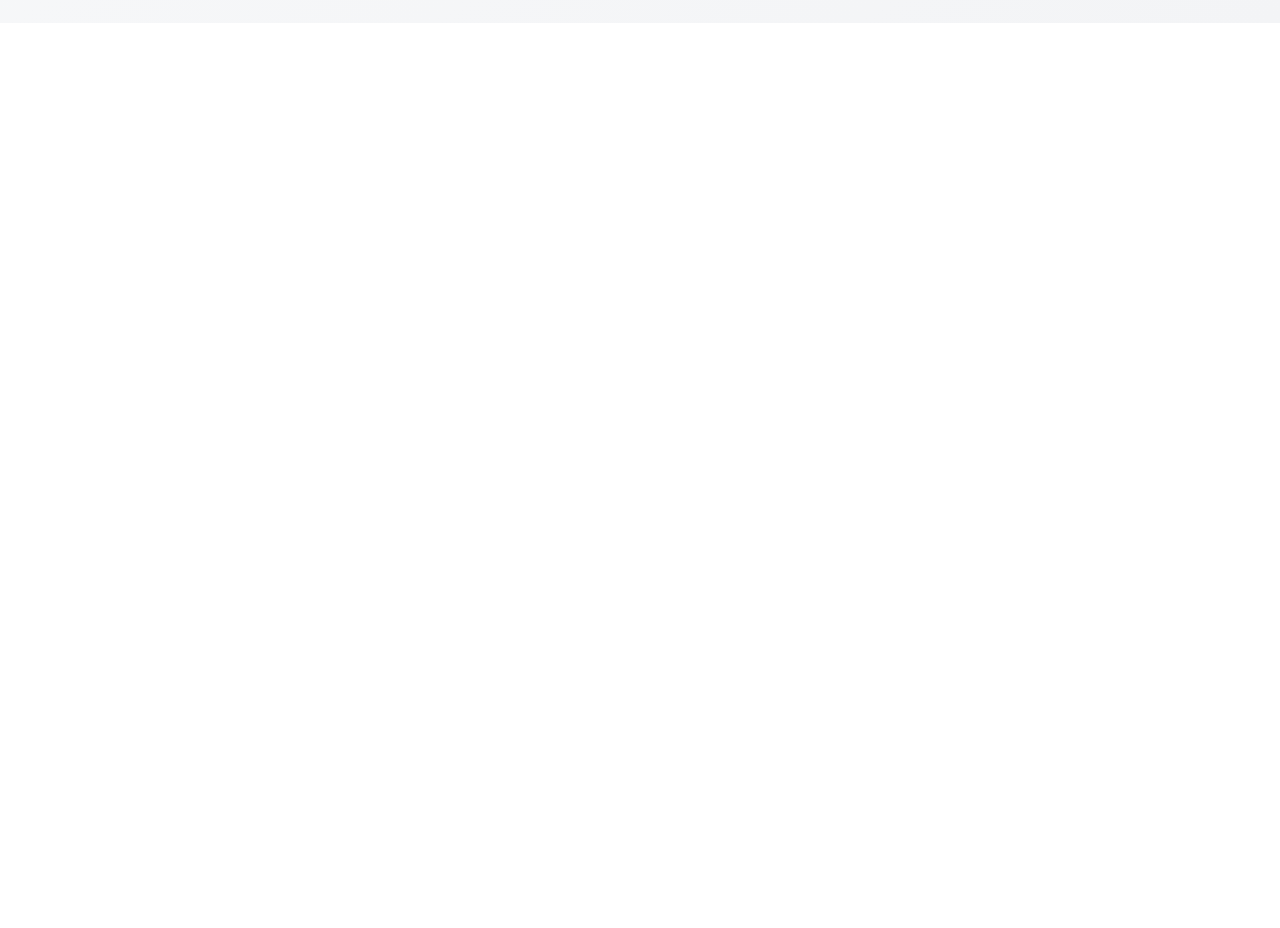
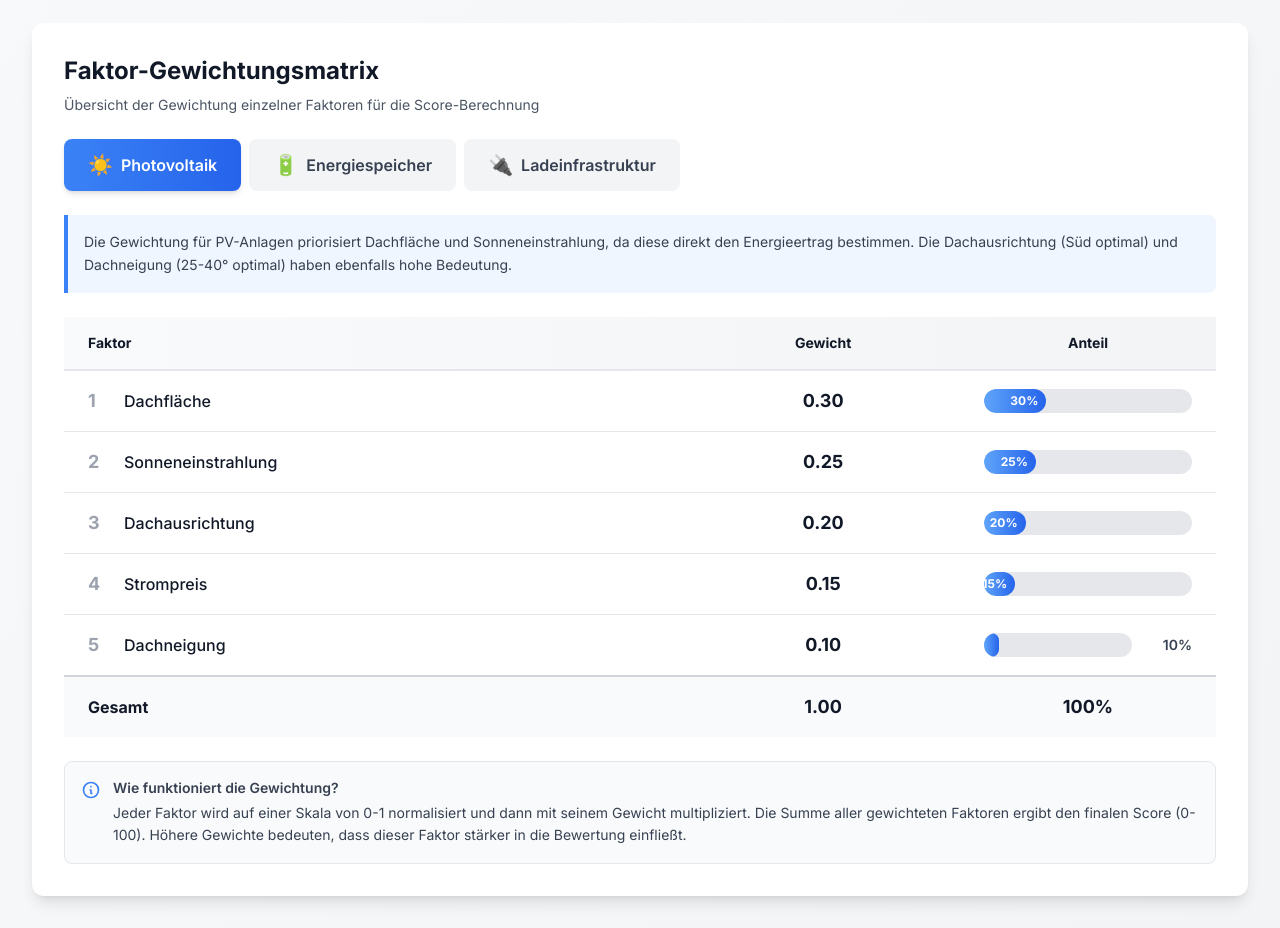
Before and after one commit to lennnytobi/vlt-tool, a Next.js app in the folder frontend/: page / in a window 1280 px wide. Shown: the part 800-1728 px from the top of the page. Before the commit the page ends 823 px from the top, so only its background shows below. Built offline with nearby package versions, Linux system fonts and the light colour scheme; no server answers.

Commit message:
Add factor weights matrix component and fix logo display

```diff
--- a/frontend/app/page.tsx
+++ b/frontend/app/page.tsx
@@ -1,8 +1,10 @@
 'use client';
 
 import { useState } from 'react';
+import Image from 'next/image';
 import ManualInput from '@/components/ManualInput';
 import FileUpload from '@/components/FileUpload';
+import FactorWeightsMatrix from '@/components/FactorWeightsMatrix';
 
 export default function Home() {
   const [activeMode, setActiveMode] = useState<'manual' | 'upload'>('manual');
@@ -24,15 +26,28 @@ export default function Home() {
             </p>
           </div>
           <div className="flex-shrink-0 ml-4">
-            <img
-              src="/vimgrid_logo.jpeg"
-              alt="VIM GRID Logo"
-              className="h-16 w-auto object-contain"
-              onError={(e) => {
-                // Fallback wenn Logo nicht geladen werden kann
-                e.currentTarget.style.display = 'none';
-              }}
-            />
+            <div className="relative h-20 w-auto">
+              <Image
+                src="/vimgrid_logo.jpeg"
+                alt="VIM GRID Logo"
+                width={120}
+                height={80}
+                className="h-20 w-auto object-contain"
+                priority
+                unoptimized
+                onError={(e) => {
+                  // Fallback: Zeige Text wenn Bild nicht geladen werden kann
+                  const target = e.target as HTMLImageElement;
+                  if (target.parentElement) {
+                    target.style.display = 'none';
+                    const fallback = document.createElement('div');
+                    fallback.className = 'text-blue-600 font-bold text-lg';
+                    fallback.textContent = 'VIMGRID';
+                    target.parentElement.appendChild(fallback);
+                  }
+                }}
+              />
+            </div>
           </div>
         </div>
       </div>
@@ -72,6 +87,9 @@ export default function Home() {
         <div className="transition-all duration-300">
           {activeMode === 'manual' ? <ManualInput /> : <FileUpload />}
         </div>
+
+        {/* Factor Weights Matrix */}
+        <FactorWeightsMatrix />
       </div>
     </main>
   );
--- /dev/null
+++ b/frontend/components/FactorWeightsMatrix.tsx
@@ -0,0 +1,202 @@
+'use client';
+
+import { useState } from 'react';
+
+interface FactorWeight {
+  factor: string;
+  label: string;
+  weight: number;
+  weightPercent: number;
+}
+
+interface ProductWeights {
+  product: string;
+  name: string;
+  icon: string;
+  description: string;
+  factors: FactorWeight[];
+}
+
+const PRODUCT_WEIGHTS: ProductWeights[] = [
+  {
+    product: 'pv',
+    name: 'Photovoltaik',
+    icon: '☀️',
+    description: 'Die Gewichtung für PV-Anlagen priorisiert Dachfläche und Sonneneinstrahlung, da diese direkt den Energieertrag bestimmen. Die Dachausrichtung (Süd optimal) und Dachneigung (25-40° optimal) haben ebenfalls hohe Bedeutung.',
+    factors: [
+      { factor: 'roof_area_sqm', label: 'Dachfläche', weight: 0.30, weightPercent: 30 },
+      { factor: 'solar_irradiation', label: 'Sonneneinstrahlung', weight: 0.25, weightPercent: 25 },
+      { factor: 'roof_orientation_degrees', label: 'Dachausrichtung', weight: 0.20, weightPercent: 20 },
+      { factor: 'electricity_price_eur', label: 'Strompreis', weight: 0.15, weightPercent: 15 },
+      { factor: 'roof_tilt_degrees', label: 'Dachneigung', weight: 0.10, weightPercent: 10 },
+    ]
+  },
+  {
+    product: 'storage',
+    name: 'Energiespeicher',
+    icon: '🔋',
+    description: 'Bei Energiespeichern sind vorhandene PV-Leistung und Jahresverbrauch am wichtigsten, da sie den Speicherbedarf bestimmen. Spitzenlast und Netzanschluss sind kritisch für die Dimensionierung.',
+    factors: [
+      { factor: 'existing_pv_kwp', label: 'Vorhandene PV-Leistung', weight: 0.25, weightPercent: 25 },
+      { factor: 'annual_consumption_kwh', label: 'Jährlicher Stromverbrauch', weight: 0.25, weightPercent: 25 },
+      { factor: 'peak_load_kw', label: 'Spitzenlast', weight: 0.20, weightPercent: 20 },
+      { factor: 'grid_connection_kw', label: 'Netzanschlussleistung', weight: 0.15, weightPercent: 15 },
+      { factor: 'electricity_price_eur', label: 'Strompreis', weight: 0.15, weightPercent: 15 },
+    ]
+  },
+  {
+    product: 'charging',
+    name: 'Ladeinfrastruktur',
+    icon: '🔌',
+    description: 'Für Ladeinfrastruktur sind Parkplätze und Verkehrsaufkommen entscheidend, da sie das Potenzial für Nutzung bestimmen. Die E-Auto-Dichte zeigt die aktuelle Nachfrage.',
+    factors: [
+      { factor: 'parking_spaces', label: 'Anzahl Parkplätze', weight: 0.30, weightPercent: 30 },
+      { factor: 'daily_traffic_volume', label: 'Tägliches Verkehrsaufkommen', weight: 0.25, weightPercent: 25 },
+      { factor: 'avg_parking_duration_min', label: 'Durchschnittliche Parkdauer', weight: 0.15, weightPercent: 15 },
+      { factor: 'grid_connection_kw', label: 'Netzanschlussleistung', weight: 0.15, weightPercent: 15 },
+      { factor: 'ev_density_percent', label: 'E-Auto-Dichte', weight: 0.15, weightPercent: 15 },
+    ]
+  }
+];
+
+export default function FactorWeightsMatrix() {
+  const [selectedProduct, setSelectedProduct] = useState<string>('pv');
+
+  const currentProduct = PRODUCT_WEIGHTS.find(p => p.product === selectedProduct) || PRODUCT_WEIGHTS[0];
+
+  return (
+    <div className="bg-white rounded-xl shadow-lg p-8 mt-8">
+      <div className="mb-6">
+        <h2 className="text-2xl font-bold text-gray-900 mb-2">
+          Faktor-Gewichtungsmatrix
+        </h2>
+        <p className="text-sm text-gray-600">
+          Übersicht der Gewichtung einzelner Faktoren für die Score-Berechnung
+        </p>
+      </div>
+
+      {/* Product Selector */}
+      <div className="flex space-x-2 mb-6">
+        {PRODUCT_WEIGHTS.map((product) => (
+          <button
+            key={product.product}
+            onClick={() => setSelectedProduct(product.product)}
+            className={`px-6 py-3 rounded-lg font-semibold transition-all duration-200 flex items-center space-x-2 ${
+              selectedProduct === product.product
+                ? 'bg-gradient-to-r from-blue-500 to-blue-600 text-white shadow-md'
+                : 'bg-gray-100 text-gray-700 hover:bg-gray-200'
+            }`}
+          >
+            <span className="text-xl">{product.icon}</span>
+            <span>{product.name}</span>
+          </button>
+        ))}
+      </div>
+
+      {/* Description */}
+      <div className="mb-6 p-4 bg-blue-50 border-l-4 border-blue-500 rounded-r-lg">
+        <p className="text-sm text-gray-700 leading-relaxed">
+          {currentProduct.description}
+        </p>
+      </div>
+
+      {/* Matrix Table */}
+      <div className="overflow-x-auto">
+        <table className="w-full">
+          <thead>
+            <tr className="bg-gradient-to-r from-gray-50 to-gray-100 border-b-2 border-gray-200">
+              <th className="px-6 py-4 text-left text-sm font-bold text-gray-900">
+                Faktor
+              </th>
+              <th className="px-6 py-4 text-center text-sm font-bold text-gray-900">
+                Gewicht
+              </th>
+              <th className="px-6 py-4 text-center text-sm font-bold text-gray-900 w-64">
+                Anteil
+              </th>
+            </tr>
+          </thead>
+          <tbody className="divide-y divide-gray-200">
+            {currentProduct.factors.map((factor, index) => {
+              const colorIntensity = Math.min(100, factor.weightPercent * 2);
+              return (
+                <tr key={factor.factor} className="hover:bg-gray-50 transition-colors">
+                  <td className="px-6 py-4">
+                    <div className="flex items-center space-x-3">
+                      <span className="text-lg font-bold text-gray-400 w-6">
+                        {index + 1}
+                      </span>
+                      <span className="font-medium text-gray-900">
+                        {factor.label}
+                      </span>
+                    </div>
+                  </td>
+                  <td className="px-6 py-4 text-center">
+                    <span className="text-lg font-bold text-gray-900">
+                      {factor.weight.toFixed(2)}
+                    </span>
+                  </td>
+                  <td className="px-6 py-4">
+                    <div className="flex items-center space-x-3">
+                      <div className="flex-1 bg-gray-200 rounded-full h-6 overflow-hidden">
+                        <div
+                          className="h-6 bg-gradient-to-r from-blue-400 to-blue-600 rounded-full transition-all duration-500 flex items-center justify-end pr-2"
+                          style={{ width: `${factor.weightPercent}%` }}
+                        >
+                          {factor.weightPercent >= 15 && (
+                            <span className="text-xs font-bold text-white">
+                              {factor.weightPercent}%
+                            </span>
+                          )}
+                        </div>
+                      </div>
+                      {factor.weightPercent < 15 && (
+                        <span className="text-sm font-semibold text-gray-700 w-12 text-right">
+                          {factor.weightPercent}%
+                        </span>
+                      )}
+                    </div>
+                  </td>
+                </tr>
+              );
+            })}
+          </tbody>
+          <tfoot>
+            <tr className="bg-gray-50 border-t-2 border-gray-300">
+              <td className="px-6 py-4 font-bold text-gray-900">
+                Gesamt
+              </td>
+              <td className="px-6 py-4 text-center">
+                <span className="text-lg font-bold text-gray-900">
+                  1.00
+                </span>
+              </td>
+              <td className="px-6 py-4 text-center">
+                <span className="text-lg font-bold text-gray-900">
+                  100%
+                </span>
+              </td>
+            </tr>
+          </tfoot>
+        </table>
+      </div>
+
+      {/* Info Box */}
+      <div className="mt-6 p-4 bg-gray-50 rounded-lg border border-gray-200">
+        <div className="flex items-start space-x-3">
+          <svg className="w-5 h-5 text-blue-500 flex-shrink-0 mt-0.5" fill="none" stroke="currentColor" viewBox="0 0 24 24">
+            <path strokeLinecap="round" strokeLinejoin="round" strokeWidth={2} d="M13 16h-1v-4h-1m1-4h.01M21 12a9 9 0 11-18 0 9 9 0 0118 0z" />
+          </svg>
+          <div className="text-sm text-gray-700">
+            <p className="font-semibold mb-1">Wie funktioniert die Gewichtung?</p>
+            <p className="leading-relaxed">
+              Jeder Faktor wird auf einer Skala von 0-1 normalisiert und dann mit seinem Gewicht multipliziert.
+              Die Summe aller gewichteten Faktoren ergibt den finalen Score (0-100).
+              Höhere Gewichte bedeuten, dass dieser Faktor stärker in die Bewertung einfließt.
+            </p>
+          </div>
+        </div>
+      </div>
+    </div>
+  );
+}
```
